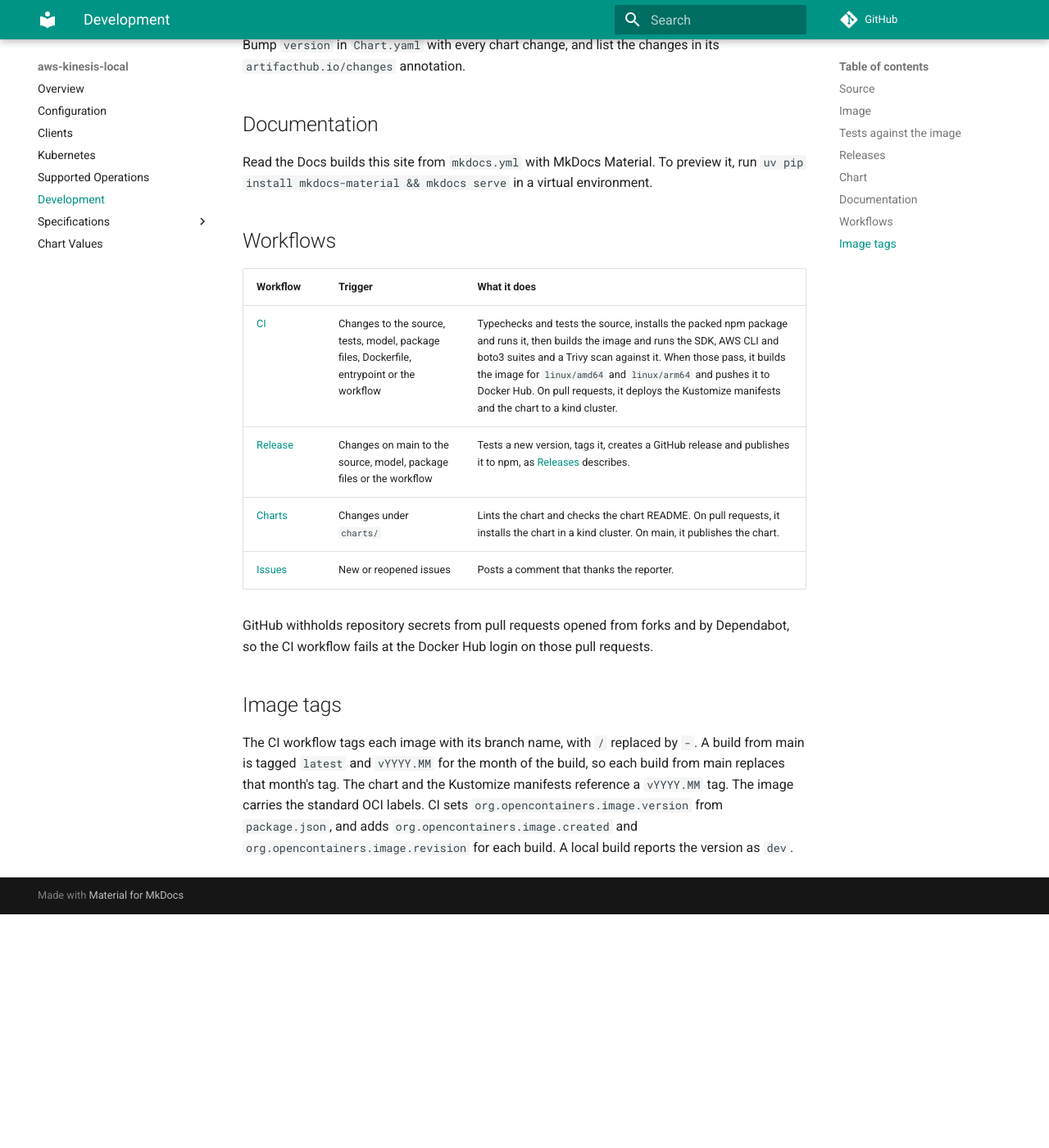
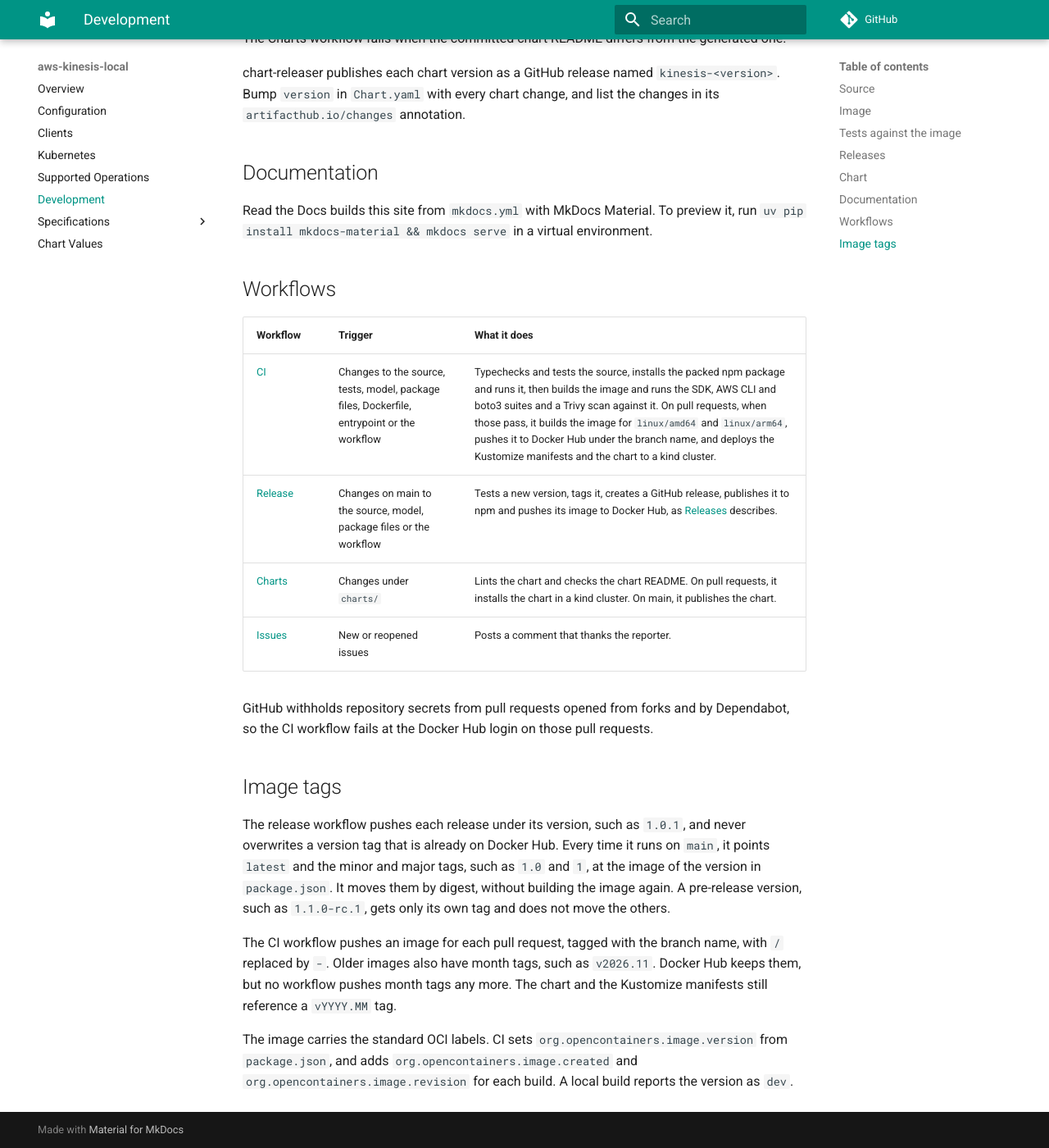
Before and after one commit to saidsef/aws-kinesis-local, an MkDocs documentation site: the page built from docs/development.md, in a window 1280 px wide and 1400 px high, scrolled down 2366 px. Shown: the whole window at 82% size. Built offline with MkDocs 1.6.1 and Material for MkDocs 9.7.7, drawn with Linux system fonts in a browser that asks for light colours; comment, search, counter and statistics services are not loaded; before the commit the page ends 3481 px from its top, so only the background shows below that; some of the changed text lies outside the part shown.

Commit message:
ci(workflows): tag the Docker image with the npm package version (#180)
The release workflow pushes the image under the version that it
publishes to npm, such as 1.0.1, and points latest, 1.0 and 1 at that
image every time it runs on main. CI stops pushing latest and the month
tag from main, so the tag tells you which version you are running.

- release.yml builds the image from the release tag only when Docker
  Hub does not have that version, so it never overwrites one.
- It moves latest and the minor and major tags by digest with docker
  buildx imagetools, and a pre-release version moves none of them.
- ci.yml pushes an image only for pull request branches.
- The kind job builds kind 0.33.0 with go install, because GitHub
  release downloads failed with HTTP 504, and uses the kubectl and Helm
  that come with the runner.
- docs/development.md describes the new tags.
- CI passes, including the kind job.

```diff
--- a/docs/development.md
+++ b/docs/development.md
@@ -51,10 +51,11 @@ The Kinesis Client Library suite starts its own containers and needs only Docker
 
 The version in `package.json` drives each release. Bump it in a pull request, and the [Release](https://github.com/saidsef/aws-kinesis-local/blob/main/.github/workflows/release.yml) workflow does the rest when the pull request merges. It runs only on pushes to `main`, so no other branch and no manual run can publish:
 
-1. It does nothing when the tag `v<version>` exists and npm already has that version.
+1. It skips steps 2 to 4 when the tag `v<version>` exists and npm already has that version.
 2. It runs the typecheck, the tests and the Kinesis Client Library suite against a fresh image.
 3. It tags the commit `v<version>` and creates a GitHub release with generated notes. It never moves an existing tag.
 4. It publishes `@saidsef/aws-kinesis-local` to npm through [trusted publishing](https://docs.npmjs.com/trusted-publishers), so the workflow needs no npm token and npm records provenance for the package.
+5. It builds the image from the tag `v<version>` for `linux/amd64` and `linux/arm64`, unless Docker Hub already has it, and moves the tags that [Image tags](#image-tags) describes.
 
 The trusted publisher on npmjs.com names the user `saidsef`, the repository `aws-kinesis-local` and the workflow `release.yml`, and allows `npm publish`. Renaming the workflow file or moving the repository breaks publishing until the trusted publisher matches again. If a publish fails, use "Re-run jobs" on that workflow run.
 
@@ -85,8 +86,8 @@ Read the Docs builds this site from `mkdocs.yml` with MkDocs Material. To previe
 
 | Workflow | Trigger | What it does |
 | --- | --- | --- |
-| [CI](https://github.com/saidsef/aws-kinesis-local/blob/main/.github/workflows/ci.yml) | Changes to the source, tests, model, package files, Dockerfile, entrypoint or the workflow | Typechecks and tests the source, installs the packed npm package and runs it, then builds the image and runs the SDK, AWS CLI and boto3 suites and a Trivy scan against it. When those pass, it builds the image for `linux/amd64` and `linux/arm64` and pushes it to Docker Hub. On pull requests, it deploys the Kustomize manifests and the chart to a kind cluster. |
-| [Release](https://github.com/saidsef/aws-kinesis-local/blob/main/.github/workflows/release.yml) | Changes on main to the source, model, package files or the workflow | Tests a new version, tags it, creates a GitHub release and publishes it to npm, as [Releases](#releases) describes. |
+| [CI](https://github.com/saidsef/aws-kinesis-local/blob/main/.github/workflows/ci.yml) | Changes to the source, tests, model, package files, Dockerfile, entrypoint or the workflow | Typechecks and tests the source, installs the packed npm package and runs it, then builds the image and runs the SDK, AWS CLI and boto3 suites and a Trivy scan against it. On pull requests, when those pass, it builds the image for `linux/amd64` and `linux/arm64`, pushes it to Docker Hub under the branch name, and deploys the Kustomize manifests and the chart to a kind cluster. |
+| [Release](https://github.com/saidsef/aws-kinesis-local/blob/main/.github/workflows/release.yml) | Changes on main to the source, model, package files or the workflow | Tests a new version, tags it, creates a GitHub release, publishes it to npm and pushes its image to Docker Hub, as [Releases](#releases) describes. |
 | [Charts](https://github.com/saidsef/aws-kinesis-local/blob/main/.github/workflows/charts.yml) | Changes under `charts/` | Lints the chart and checks the chart README. On pull requests, it installs the chart in a kind cluster. On main, it publishes the chart. |
 | [Issues](https://github.com/saidsef/aws-kinesis-local/blob/main/.github/workflows/issues.yml) | New or reopened issues | Posts a comment that thanks the reporter. |
 
@@ -94,4 +95,8 @@ GitHub withholds repository secrets from pull requests opened from forks and by
 
 ## Image tags
 
-The CI workflow tags each image with its branch name, with `/` replaced by `-`. A build from main is tagged `latest` and `vYYYY.MM` for the month of the build, so each build from main replaces that month's tag. The chart and the Kustomize manifests reference a `vYYYY.MM` tag. The image carries the standard OCI labels. CI sets `org.opencontainers.image.version` from `package.json`, and adds `org.opencontainers.image.created` and `org.opencontainers.image.revision` for each build. A local build reports the version as `dev`.
+The release workflow pushes each release under its version, such as `1.0.1`, and never overwrites a version tag that is already on Docker Hub. Every time it runs on `main`, it points `latest` and the minor and major tags, such as `1.0` and `1`, at the image of the version in `package.json`. It moves them by digest, without building the image again. A pre-release version, such as `1.1.0-rc.1`, gets only its own tag and does not move the others.
+
+The CI workflow pushes an image for each pull request, tagged with the branch name, with `/` replaced by `-`. Older images also have month tags, such as `v2026.11`. Docker Hub keeps them, but no workflow pushes month tags any more. The chart and the Kustomize manifests still reference a `vYYYY.MM` tag.
+
+The image carries the standard OCI labels. CI sets `org.opencontainers.image.version` from `package.json`, and adds `org.opencontainers.image.created` and `org.opencontainers.image.revision` for each build. A local build reports the version as `dev`.
```
Also changed, not shown: 2 other files.
